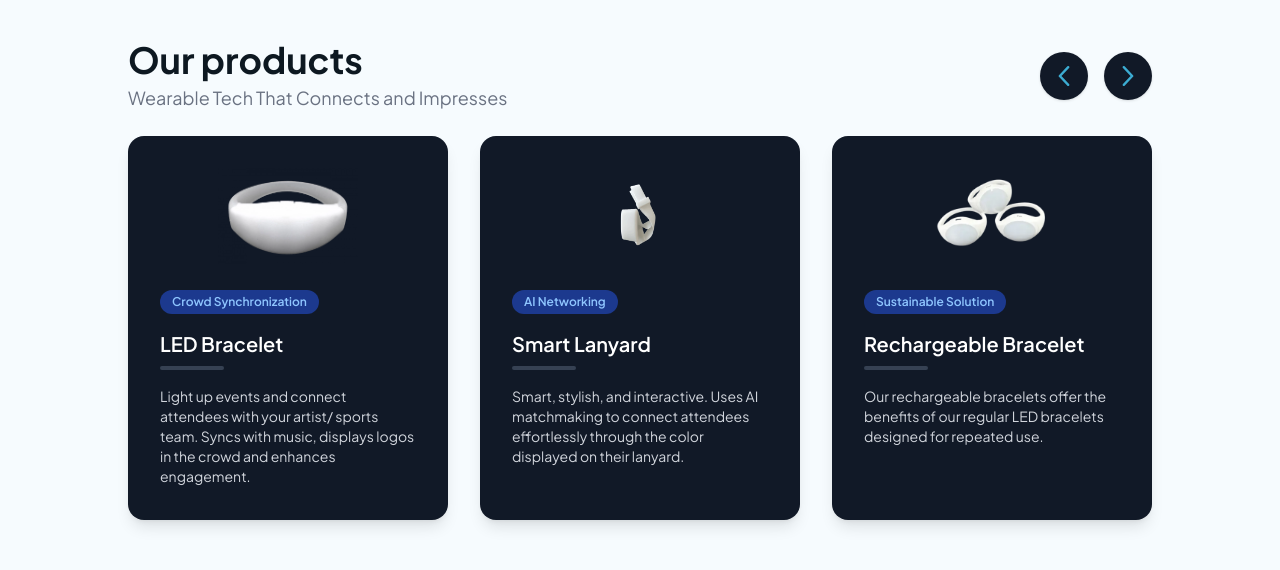
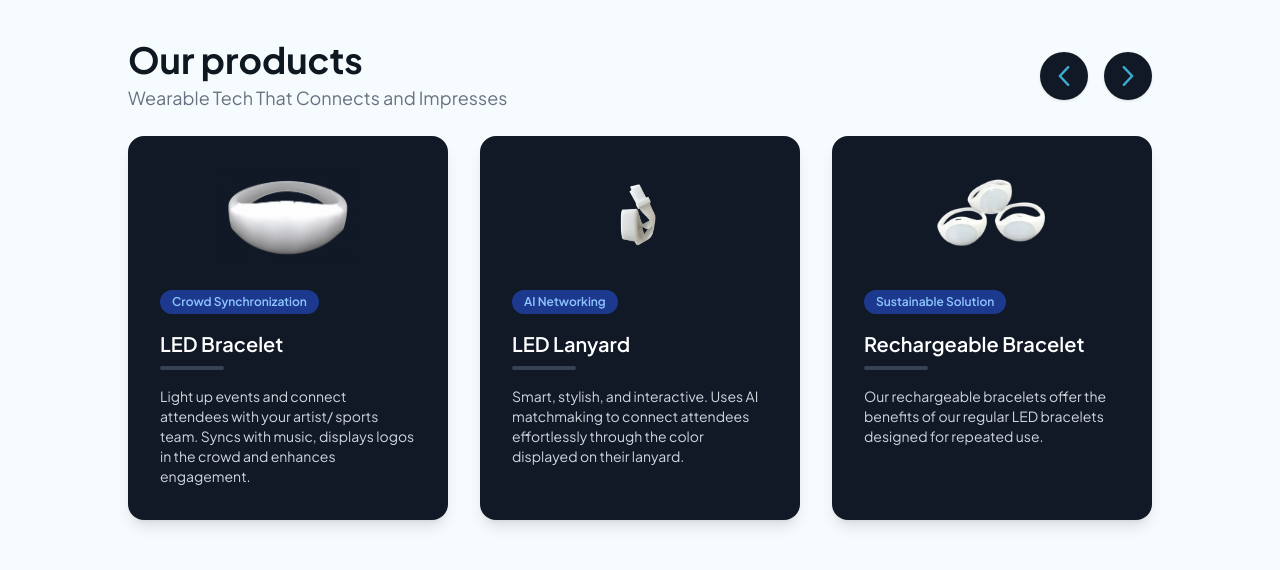
Before and after one commit to AliBakayPXL/LetsLink, a React (Vite) app: page / in a window 1280 px wide. Shown: the part 4720-5290 px from the top of the page. Built offline with nearby package versions, Linux system fonts and the light colour scheme.

Commit message:
Navigatie van producten toegevoegd

```diff
--- a/src/components/ProductsPreview.tsx
+++ b/src/components/ProductsPreview.tsx
@@ -1,4 +1,5 @@
 import React, { useState } from "react";
+import { Link } from "react-router-dom";
 import { Swiper, SwiperSlide } from "swiper/react";
 import { Pagination } from "swiper/modules";
 import "swiper/css";
@@ -12,7 +13,6 @@ import Ball from "../assets/photos/productledball.webp";
 import ArrowLeft from "../assets/arrow-left.svg";
 import ArrowRight from "../assets/arrow-right.svg";
 
-// Dummy data
 const products = [
   {
     id: 1,
@@ -22,15 +22,17 @@ const products = [
     image: Bracelet,
     tagColor: "bg-blue-900",
     tagText: "text-blue-300",
+    path: "#led-bracelet",
   },
   {
     id: 2,
     tag: "AI Networking",
-    title: "Smart Lanyard",
+    title: "LED Lanyard",
     desc: "Smart, stylish, and interactive. Uses AI matchmaking to connect attendees effortlessly through the color displayed on their lanyard.",
     image: Lanyard,
     tagColor: "bg-blue-900",
     tagText: "text-blue-300",
+    path: "#led-lanyard",
   },
   {
     id: 3,
@@ -40,6 +42,7 @@ const products = [
     image: RecharchableBrace,
     tagColor: "bg-blue-900",
     tagText: "text-blue-300",
+    path: "#led-rebracelet",
   },
   {
     id: 4,
@@ -49,6 +52,7 @@ const products = [
     image: SmartTag,
     tagColor: "bg-blue-900",
     tagText: "text-blue-300",
+    path: "#smart-tag",
   },
   {
     id: 5,
@@ -58,6 +62,7 @@ const products = [
     image: Ball,
     tagColor: "bg-blue-900",
     tagText: "text-blue-300",
+    path: "#led-ball",
   },
 ];
 
@@ -82,14 +87,10 @@ const ProductsPreview: React.FC = () => {
     return arr;
   };
 
-  const handleClick = (product: (typeof products)[0]) => {
-    alert(`Ga naar product: ${product.title}`);
-  };
-
   return (
     <section className="bg-[#f6fbfe] min-h-screen flex justify-center flex-col py-12 overflow-hidden">
       <div className="max-w-6xl mx-auto px-4">
-        {/* Titel + navigatie in één flex container */}
+        {/* Titel + navigatie */}
         <div className="mb-6 flex flex-col md:flex-row md:items-center md:justify-between gap-4">
           <div className="text-center md:text-left">
             <h2 className="text-3xl md:text-4xl font-bold mb-1">
@@ -117,13 +118,13 @@ const ProductsPreview: React.FC = () => {
           </div>
         </div>
 
-        {/* Desktop View */}
+        {/* Desktop view */}
         <div className="hidden md:flex gap-8 w-full justify-center flex-wrap">
           {getCards().map((product) => (
-            <div
+            <Link
               key={product.id}
+              to={`/products${product.path}`}
               className="bg-[#111927] rounded-2xl p-8 w-80 h-96 flex-shrink-0 cursor-pointer shadow-lg hover:shadow-xl transition-all duration-300 group"
-              onClick={() => handleClick(product)}
             >
               <div className="flex justify-center mb-6">
                 <img src={product.image} alt={product.title} className="h-24" />
@@ -138,11 +139,11 @@ const ProductsPreview: React.FC = () => {
               </h3>
               <div className="w-16 h-1 bg-gray-700 rounded mb-4"></div>
               <p className="text-gray-300 text-sm">{product.desc}</p>
-            </div>
+            </Link>
           ))}
         </div>
 
-        {/* Mobile View (Swiper) */}
+        {/* Mobile view (Swiper) */}
         <div className="md:hidden w-full px-4 overflow-hidden">
           <Swiper
             slidesPerView={1.1}
@@ -155,9 +156,9 @@ const ProductsPreview: React.FC = () => {
           >
             {products.map((product) => (
               <SwiperSlide key={product.id} className="w-[80%]">
-                <div
-                  className="bg-[#111927] rounded-2xl p-8 h-96 cursor-pointer shadow-lg hover:shadow-xl transition-all duration-300 group"
-                  onClick={() => handleClick(product)}
+                <Link
+                  to={`/products${product.path}`}
+                  className="bg-[#111927] rounded-2xl p-8 h-96 cursor-pointer shadow-lg hover:shadow-xl transition-all duration-300 group block"
                 >
                   <div className="flex justify-center mb-6">
                     <img
@@ -176,7 +177,7 @@ const ProductsPreview: React.FC = () => {
                   </h3>
                   <div className="w-16 h-1 bg-gray-700 rounded mb-4"></div>
                   <p className="text-gray-300 text-sm">{product.desc}</p>
-                </div>
+                </Link>
               </SwiperSlide>
             ))}
             <div className="swiper-pagination mt-6"></div>
```
